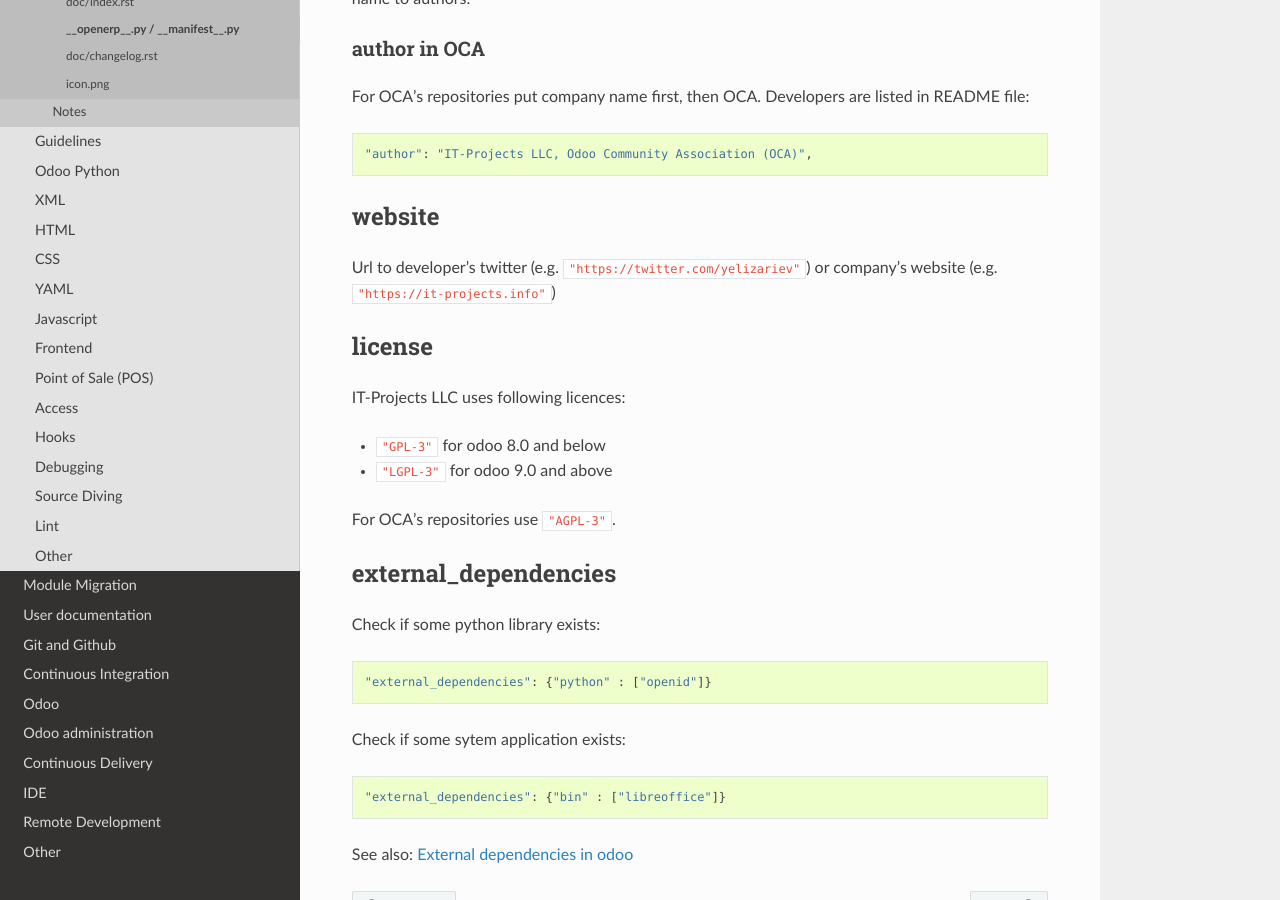
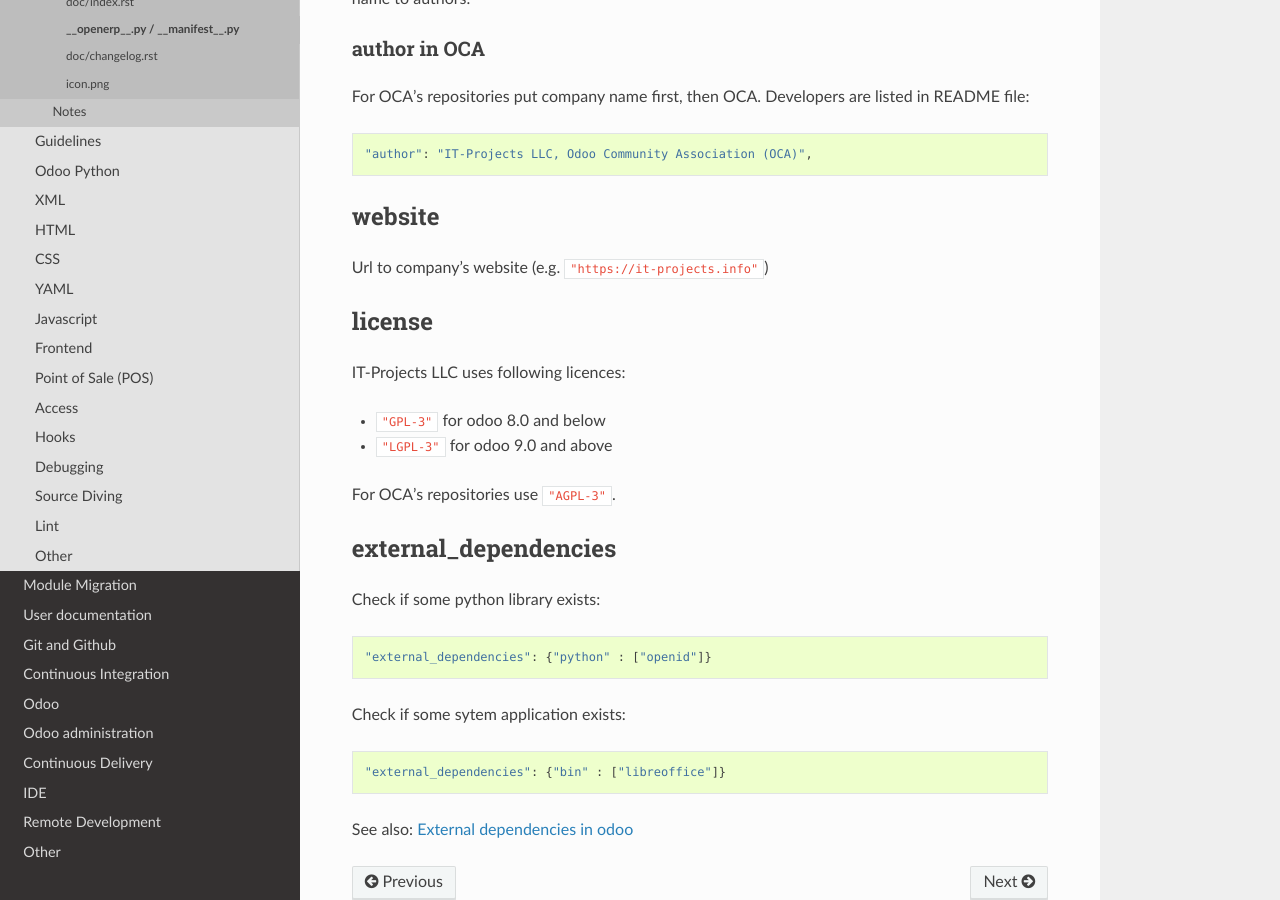
Before and after one commit to itpp-labs/odoo-development, a Sphinx documentation site: the page built from docs/dev/docs/__openerp__.py.rst, in a window 1280 px wide and 900 px high, scrolled down 4184 px. Built offline with Sphinx 7.4.7 and the Read the Docs theme 2.0.0, drawn with Linux system fonts in a browser that asks for light colours; pages that are not in the unit, such as notebooks, are missing from menus.

Commit message:
url in manifest: don't use twitter

```diff
--- a/docs/dev/docs/__openerp__.py.rst
+++ b/docs/dev/docs/__openerp__.py.rst
@@ -183,7 +183,7 @@
 website
 =======
 
-Url to developer's twitter (e.g. ``"https://twitter.com/yelizariev"``)  or company's website (e.g. ``"https://it-projects.info"``)
+Url to company's website (e.g. ``"https://it-projects.info"``)
 
 license
 =======
```
